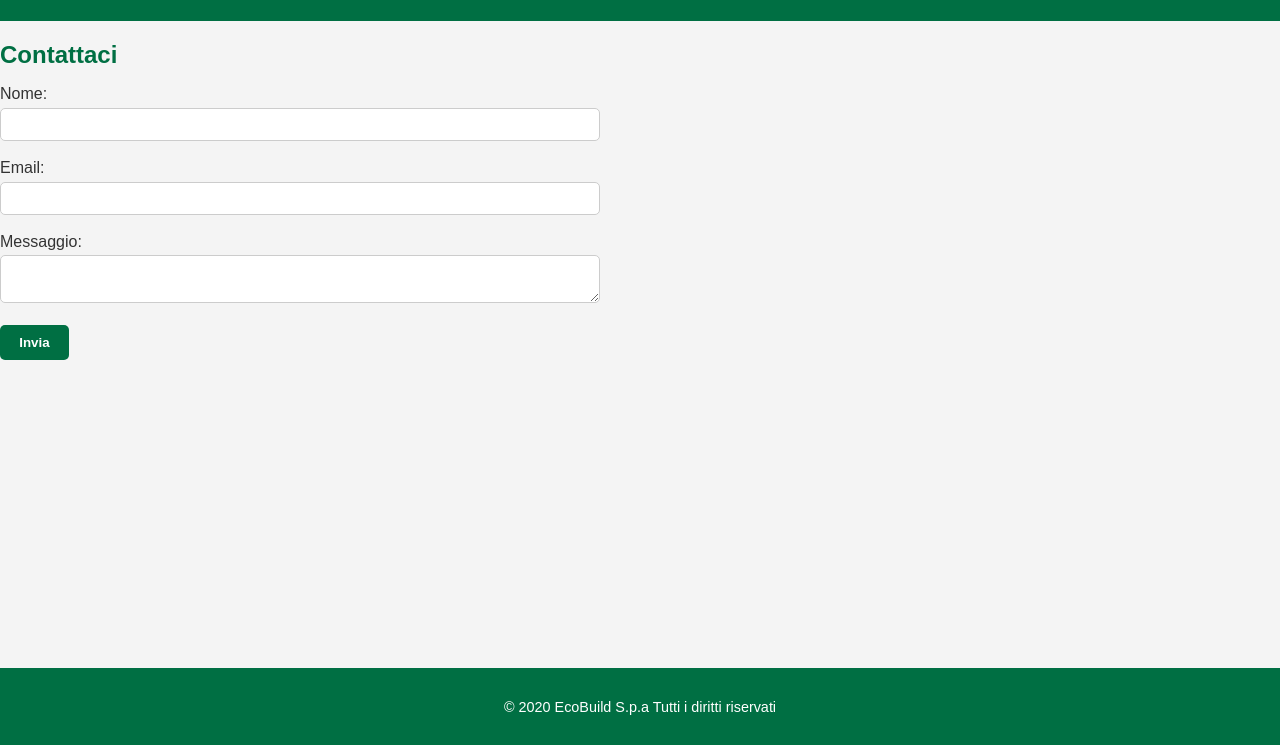
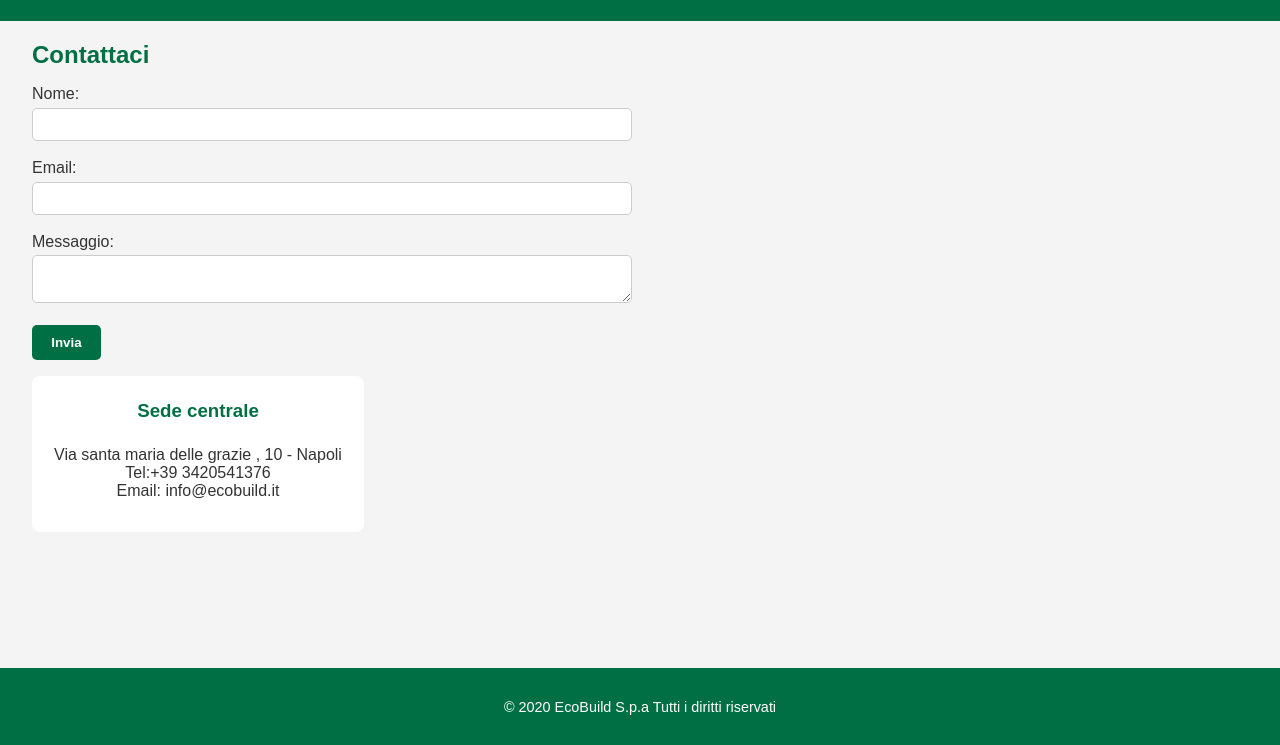
Before and after one commit to MassimoAltamura/ProjectWork, a plain HTML site: page Contattaci.html in a window 1280 px wide. Shown: the part 55-800 px from the top of the page. Drawn offline with Linux system fonts and the light colour scheme.

Commit message:
modifiche contatti

```diff
--- a/Contattaci.html
+++ b/Contattaci.html
@@ -20,7 +20,7 @@
 
         </div>
     </header>
-    <section>
+    <section class="sezione-report">
         <h2>Contattaci</h2>
         <form>
             <label for="nome">Nome:</label>
@@ -34,7 +34,14 @@
 
             <button type="submit">Invia</button>
         </form>
+        <div class="cards-sede">
+            <div class="sede-centrale">
+                <h3>Sede centrale</h3>
+                <p>Via santa maria delle grazie , 10 - Napoli <br /> Tel:+39 3420541376 <br /> Email: info@ecobuild.it</p>
+            </div>
+
     </section>
+
     <footer>
         <p>&copy; 2020 EcoBuild S.p.a Tutti i diritti riservati</p>
     </footer>
--- a/style.css
+++ b/style.css
@@ -167,3 +167,23 @@ button:hover {
     color: #004d2f;
     margin-top: auto;
 }
+.sezione-report{
+    padding-left: 2rem;
+}
+.sede-centrale h3{
+ color: #006f43;
+ margin: 0.5rem;
+}
+.sede-centrale{
+    background-color: white;
+        border-radius: 8px;
+        box-shadow: 0 2px 6px calc(33% - 2rem);
+        width: 300px;
+        padding: 1rem;
+        flex: 1 1 280px;
+        display: flex;
+        flex-direction: column;
+        align-items: center;
+        text-align: center;
+        margin-top: 1rem;
+}
```
